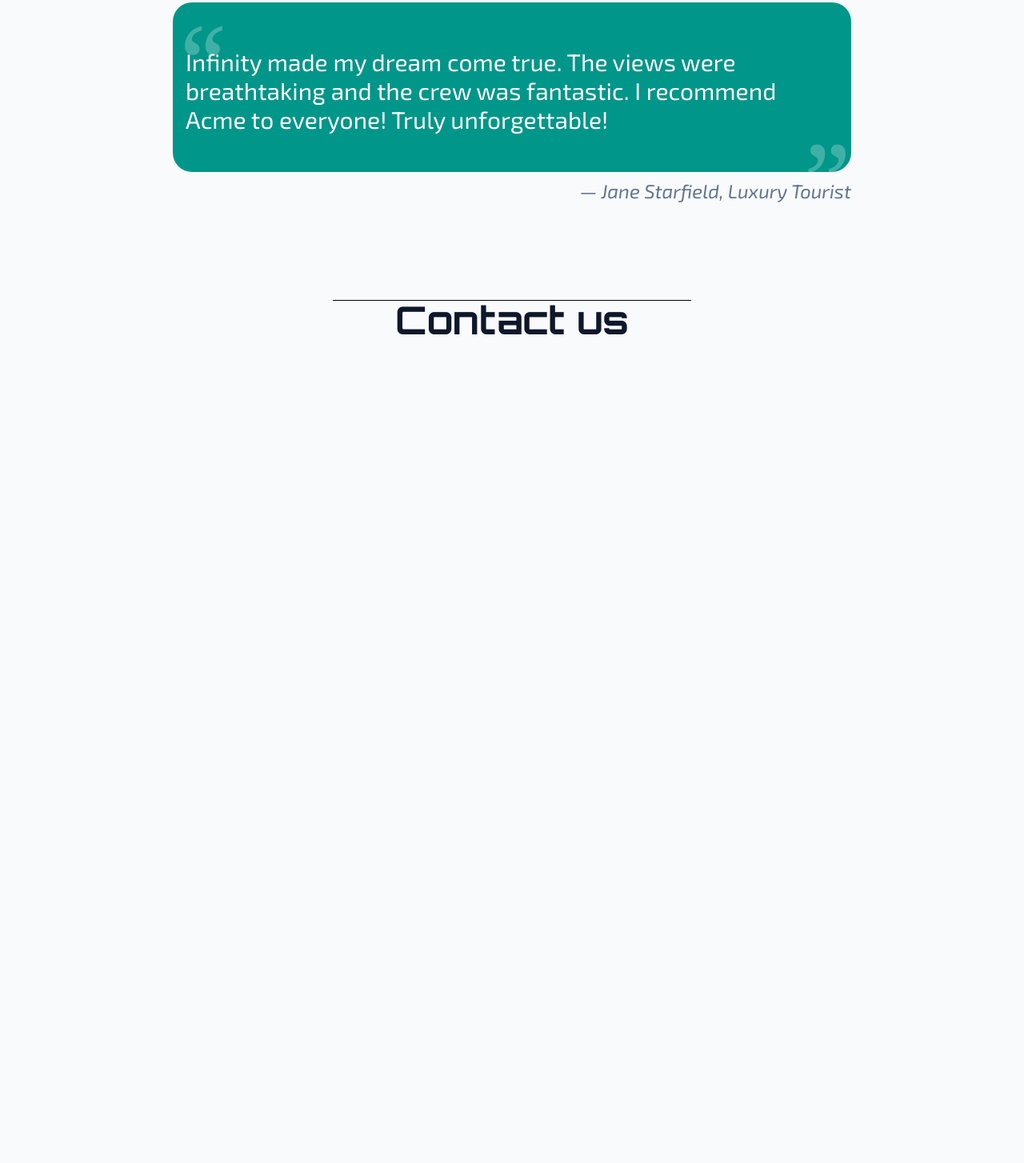
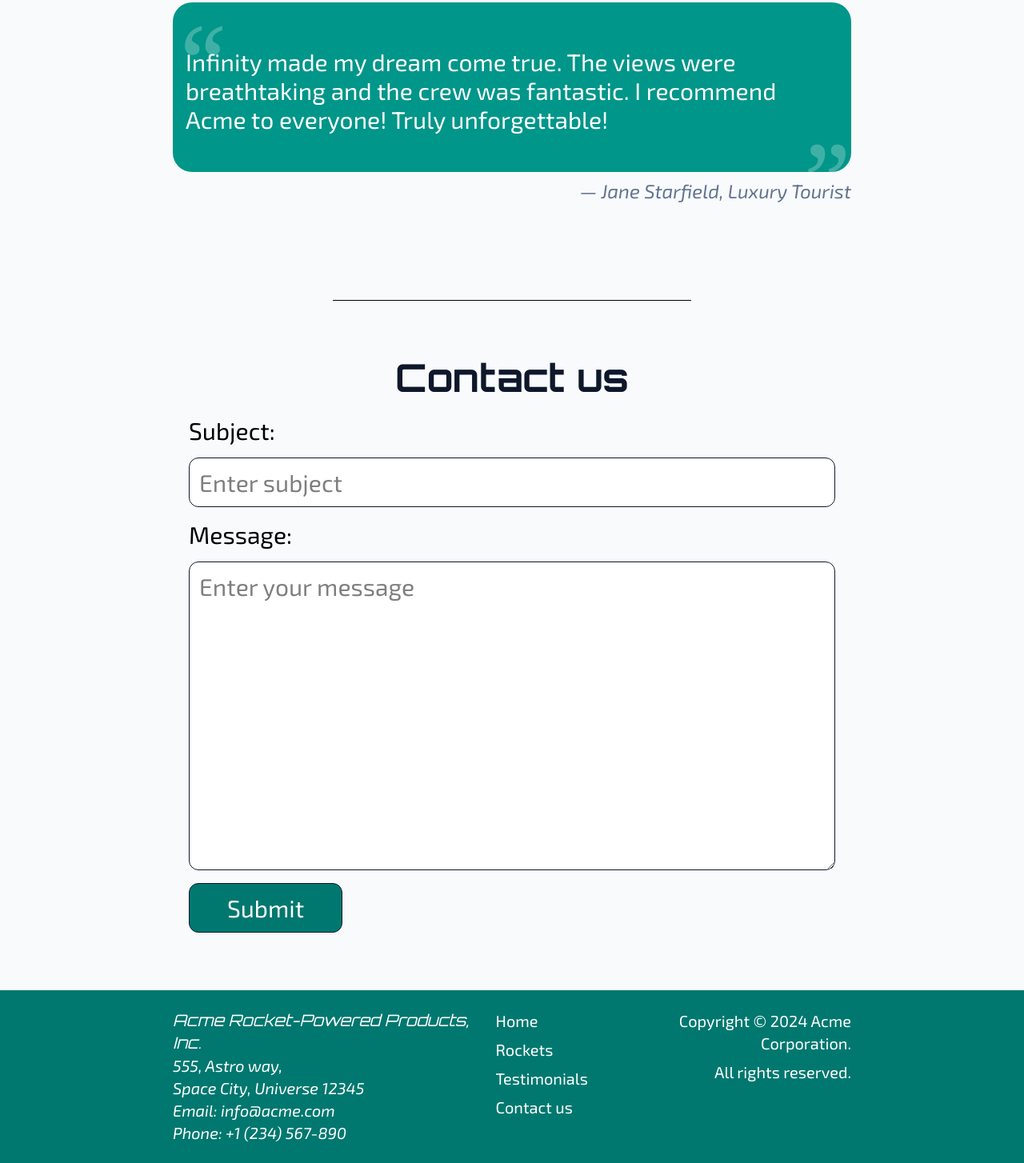
Before and after one commit to smileywrld/astrodrive, a website: page files/index.html in a window 1280 px wide. Shown: the part 1935-3389 px from the top of the page at 80% size. Before the commit the page ends 2383 px from the top, so only its background shows below. Drawn offline with Linux system fonts and the light colour scheme.

Commit message:
Enhance index.html and style.css: add contact form and footer section for improved user interaction and layout

```diff
--- a/files/index.html
+++ b/files/index.html
@@ -96,7 +96,7 @@
 
     <hr class="mx-auto bg-black dark:bg-white w-1/2">
 
-    <section id="testimonials" class="p-6 my-12">
+    <section id="testimonials" class="p-6 my-12 scroll-mt-20">
       <h2 class="text-4xl font-bold text-center sm:text-5xl mb-6 text-slate-900 dark:text-white">Testimonials
       </h2>
 
@@ -137,13 +137,49 @@
 
     <hr class="mx-auto bg-black dark:bg-white w-1/2">
 
-    <section id="contact class=" p-6 my-12">
+    <section id="contact" class="p-6 my-12">
       <h2 class="text-4xl font-bold text-center sm:text-5xl mb-6 text-slate-900 dark:text-white">Contact us
       </h2>
+
+      <form action="#" class="max-4xl mx-auto text-2xl sm:text-3xl flex flex-col items-left gap-4 px-5">
+        <label for="subject">Subject:</label>
+        <input type="text" id="subject" name="subject" required minlength="3" maxlength="60" placeholder="Enter subject"
+          class="w-full bg-white text-black text-2xl sm:text-3xl p-3 rounded-xl border border-solid border-slate-900 dark:border-none">
+        <label for="message">Message:</label>
+        <textarea name="message" id="message" required cols="30" rows="10" placeholder="Enter your message"
+          class="w-full bg-white text-black text-2xl sm:text-3xl p-3 rounded-xl border border-solid border-slate-900 dark:border-none"></textarea>
+
+        <button type="submit"
+          class="bg-teal-700 hover:bg-teal-600 active:bg-teal-500 text-white p-3 w-48 rounded-xl border border-solid border-slate-900 dark:border-none">Submit</button>
+      </form>
     </section>
 
   </main>
-</body>
+
+  <footer id="footer" class="bg-teal-700 text-white text-xl">
+    <section class="max-w-4xl mx-auto p-6 flex flex-col sm:flex-row sm:justify-between gap-4">
+      <address>
+        <h2>Acme Rocket-Powered Products, Inc.</h2>
+        555, Astro way, <br>
+        Space City, Universe 12345<br>
+        Email: <a href="mailto:info@acme.com">info@acme.com</a><br>
+        Phone: <a href="tel:+1234567890">+1 (234) 567-890</a>
+      </address>
+
+      <nav class="hidden md:flex flex-col gap-2" aria-label="footer">
+        <a href="#hero" class="hover:opacity-90">Home</a>
+        <a href="#rockets" class="hover:opacity-90">Rockets</a>
+        <a href="#testimonials" class="hover:opacity-90">Testimonials</a>
+        <a href="#contact" class="hover:opacity-90">Contact us</a>
+      </nav>
+      <div class="flex flex-col sm:gap-2">
+        <p class="text-right">Copyright &copy; <span id="year">2024</span> Acme Corporation.</p>
+        <p class="text-right">
+          All rights reserved.
+        </p>
+      </div>
+    </section>
+  </footer>
 </body>
 
 </html>
```
Also changed, not shown: files/style.css.
